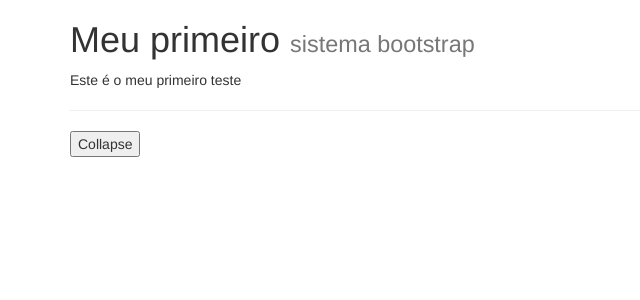
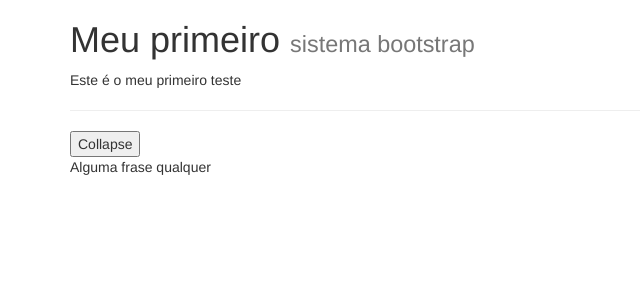
Before and after one commit to deusyvan/bootstrap, a PHP site: page / in a window 1280 px wide. Shown: the top 300 px of the page, without its empty margins (0-640 px from the left). Run offline with PHP 8.4, Linux system fonts and the light colour scheme.

Commit message:
Inverter o aparecimento

```diff
--- a/index.php
+++ b/index.php
@@ -16,7 +16,7 @@
 			<hr/>
 
 			<button data-toggle="collapse" data-target="#teste" >Collapse</button>
-			<div id="teste" class="collapse">
+			<div id="teste" class="collapse in">
 				Alguma frase qualquer
 			</div>
 		</div>
```
